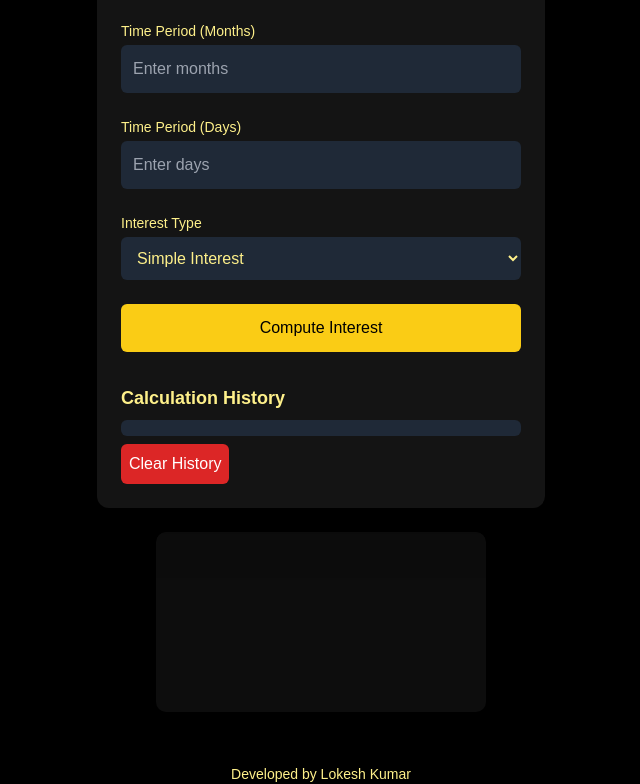
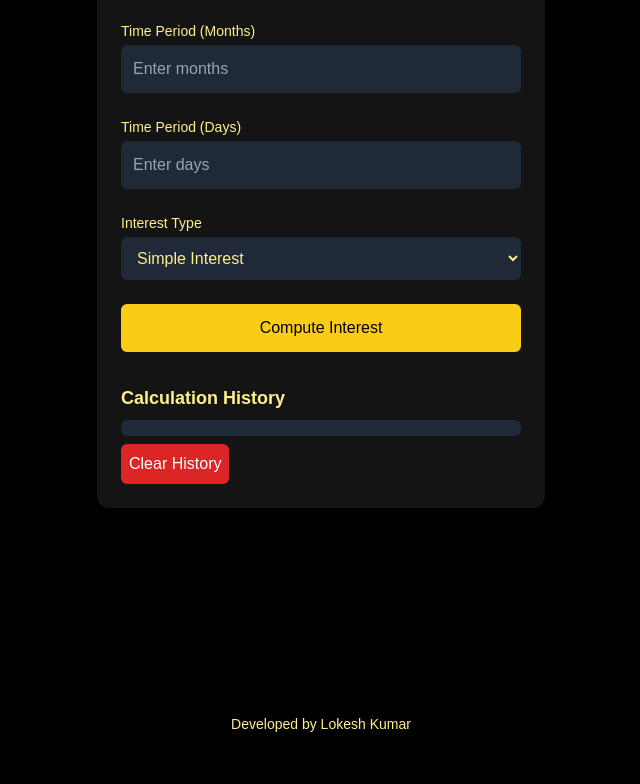
Before and after one commit to lokeshkumarnathi/InterestCalculator, a plain HTML site: page inde.html in a window 1280 px wide. Shown: the part 319-1103 px from the top of the page, without its empty margins (319-959 px from the left). After the commit the page ends 1053 px from the top, so only its background shows below. Drawn offline with nearby package versions, Linux system fonts and the light colour scheme.

Commit message:
Update style.css

```diff
--- a/style.css
+++ b/style.css
@@ -19,15 +19,6 @@ input[type="range"]::-webkit-slider-thumb {
 input[type="range"]::-webkit-slider-thumb:hover {
     background: #FFC107;
     transform: scale(1.2);
-}
-
-.chart-container {
-    max-width: 400px;
-    margin: 20px auto;
-    background: rgba(255, 255, 255, 0.05);
-    padding: 15px;
-    border-radius: 10px;
-    box-shadow: 0 4px 6px rgba(0, 0, 0, 0.2);
 }
 
 /* Glassmorphism effect */
```
